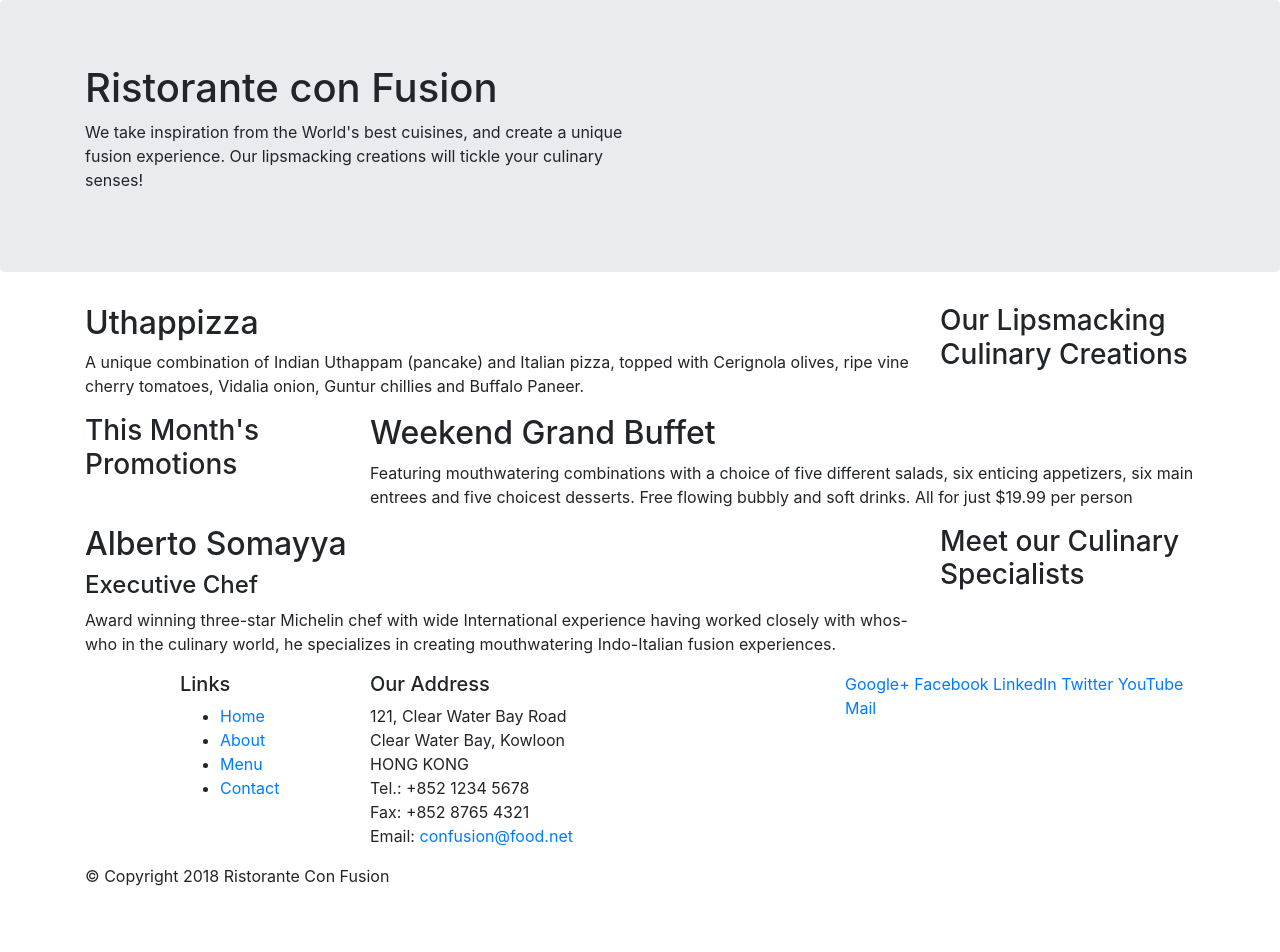
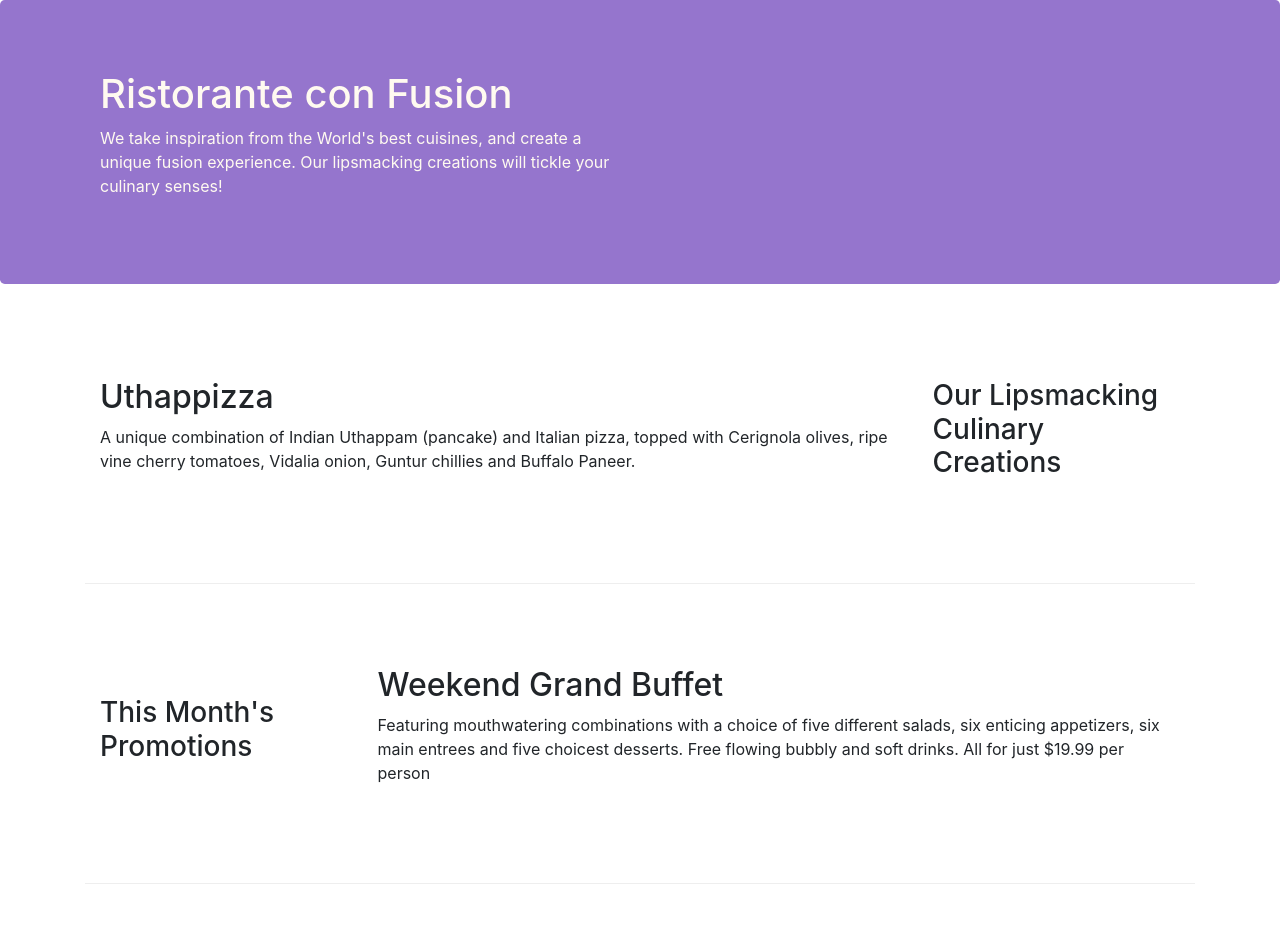
Before and after one commit to tolgagulcan/bootstrap__learn, a website: page index.html in a window 1280 px wide. Shown: the top 952 px of the page. Before the commit the page ends 904 px from the top, so only its background shows below. Drawn offline with nearby package versions, Linux system fonts and the light colour scheme.

Commit message:
bootstrap grid part 2

```diff
--- /dev/null
+++ b/css/styles.css
@@ -0,0 +1,34 @@
+.row-header{
+    margin:0px auto;
+    padding: 0px auto;
+}
+
+.row-content{
+
+    margin: 0px auto;
+    padding: 50px 0px 50px 0px;
+    border-bottom: 1px ridge;
+    min-height: 300px;
+}
+
+.footer{
+
+    background-color: #d1c4e9;
+    margin: 0px auto;
+    padding: 20px 0px 20px 0px;
+}
+
+.jumbotron{
+
+    padding: 70px 30px 70px 30px;
+    margin: 0px auto;
+    background: #9575cd;
+    color: floralwhite;
+}
+
+.address{
+
+    font-size: 80%;
+    margin: 0px ;
+    color: #0f0f0f;
+}
--- a/index.html
+++ b/index.html
@@ -8,6 +8,7 @@
 
     <!-- Bootstrap CSS -->
     <link rel="stylesheet" href="node_modules/bootstrap/dist/css/bootstrap.min.css">
+    <link rel="stylesheet" href="css/styles.css">
     <title>Ristorante Con Fusion</title>
 </head>
 
@@ -15,7 +16,7 @@
 
     <header class="jumbotron">
         <div class="container">
-            <div class="row">
+            <div class="row row-header">
                 <div class="col-12 col-sm-6">
                     <h1>Ristorante con Fusion</h1>
                     <p>We take inspiration from the World's best cuisines, and create a unique fusion experience. Our lipsmacking creations will tickle your culinary senses!</p>
@@ -27,7 +28,7 @@
     </header>
 
     <div class="container">
-        <div class="row">
+        <div class="row row-content align-items-center">
             <div class="col-12 col-sm-4 col-md-3 order-sm-last"  >
                 <h3>Our Lipsmacking Culinary Creations</h3>
             </div>
@@ -38,7 +39,7 @@
         </div>
 
 
-        <div class="row">
+        <div class="row row-content align-items-center">
             <div  class="col-12 col-sm-4 col-md-3 ">
                 <h3>This Month's Promotions</h3>
             </div>
@@ -48,7 +49,7 @@
             </div>
         </div>
 
-        <div class="row">
+        <div class="row row-content align-items-center">
             <div  class="col-12 col-sm-4 col-md-3 order-sm-last">
                 <h3>Meet our Culinary Specialists</h3>
             </div>
@@ -60,12 +61,12 @@
         </div>
     </div>
 
-    <footer>
+    <footer class="footer">
         <div class="container">
             <div class="row">
                 <div class="col-4 offset-1 col-sm-2">
                     <h5>Links</h5>
-                    <ul>
+                    <ul class="list-unstyled">
                         <li><a href="#">Home</a></li>
                         <li><a href="#">About</a></li>
                         <li><a href="#">Menu</a></li>
@@ -83,8 +84,8 @@
 		              Email: <a href="mailto:confusion@food.net">confusion@food.net</a>
 		           </address>
                 </div>
-                <div class="col-12 col-sm-4">
-                    <div>
+                <div class="col-12 col-sm-4 align-self-center">
+                    <div class="text-center">
                         <a href="http://google.com/+">Google+</a>
                         <a href="http://www.facebook.com/profile.php?id=">Facebook</a>
                         <a href="http://www.linkedin.com/in/">LinkedIn</a>
@@ -94,7 +95,7 @@
                     </div>
                 </div>
            </div>
-           <div class="row">
+           <div class="row justify-content-center">
                 <div class="col-auto">
                     <p>© Copyright 2018 Ristorante Con Fusion</p>
                 </div>
```
